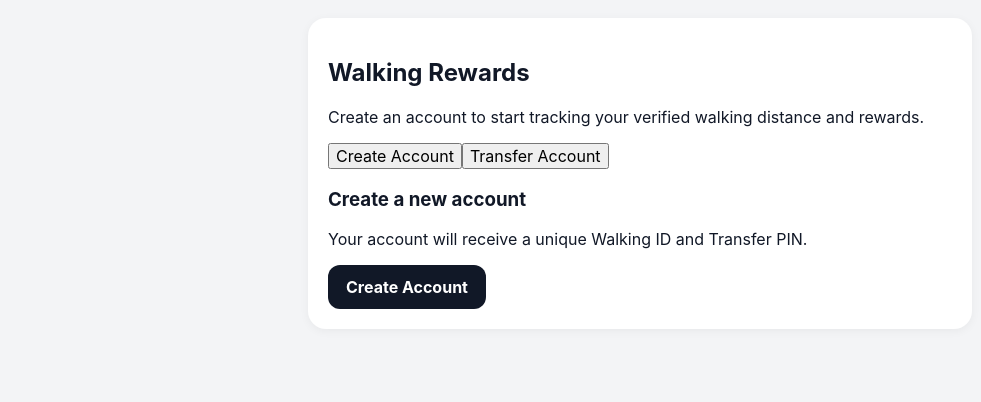
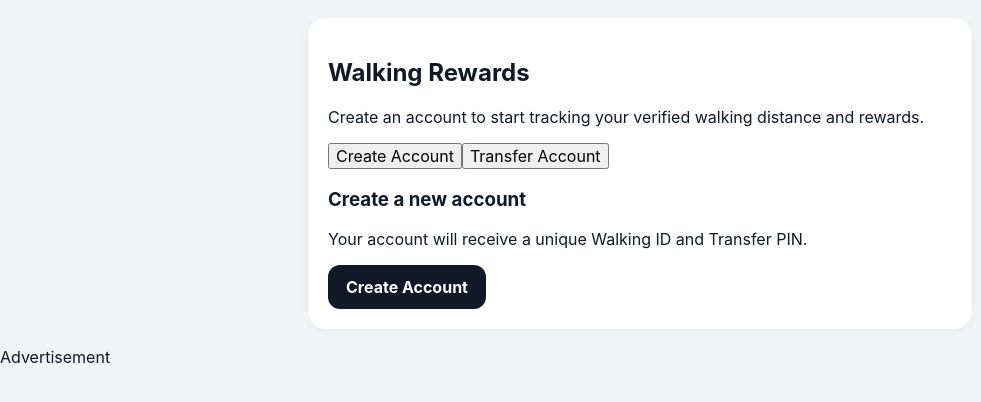
Before and after one commit to a757k/Walking-rewards-, a React (Vite) app: page / in a window 1280 px wide. Shown: the top 402 px of the page, without its empty margins (0-981 px from the left). Built offline with nearby package versions, Linux system fonts and the light colour scheme.

Commit message:
Update App.jsx

```diff
--- a/src/App.jsx
+++ b/src/App.jsx
@@ -1,8 +1,10 @@
+
 import { useEffect, useState } from "react";
 import Dashboard from "./components/Dashboard";
 import Walk from "./components/Walk";
 import Rewards from "./components/Rewards";
 import Account from "./components/Account";
+import AdBanner from "./components/AdBanner";
 import { getAccount } from "./utils/storage";
 
 export default function App() {
@@ -31,7 +33,6 @@ export default function App() {
     }
   }
 
-  // No account yet
   if (!account) {
     return (
       <div className="app">
@@ -42,6 +43,8 @@ export default function App() {
             firstSetup={true}
           />
         </main>
+
+        <AdBanner />
       </div>
     );
   }
@@ -92,6 +95,8 @@ export default function App() {
         )}
       </main>
 
+      <AdBanner />
+
       <nav className="bottom-nav">
         <button
           className={page === "home" ? "active" : ""}
```
